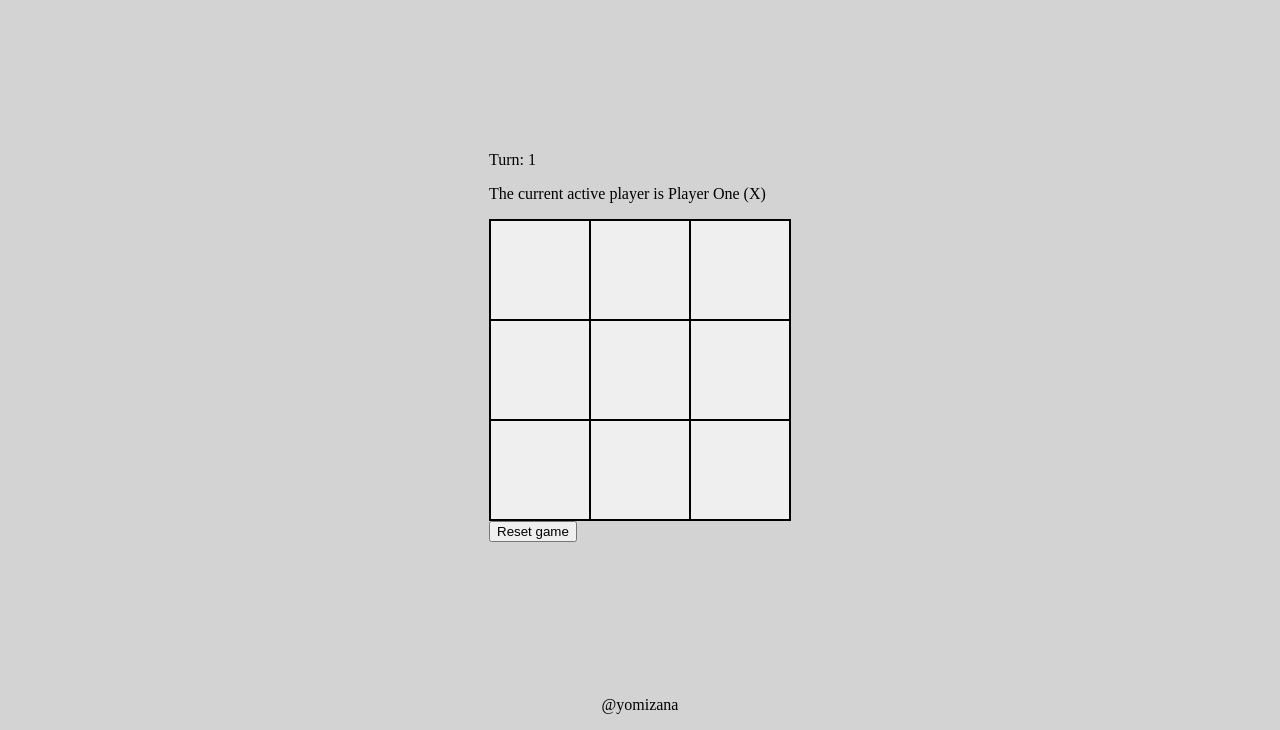
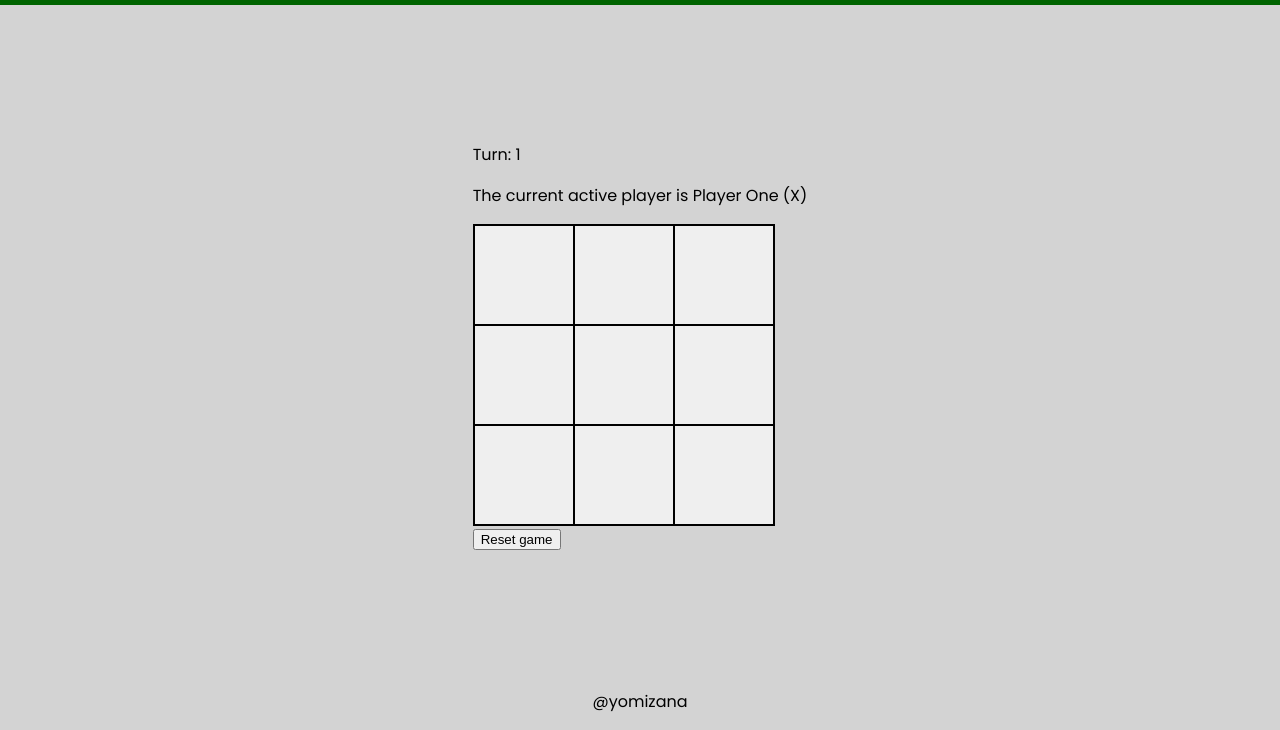
Before and after one commit to yomizana/tic-tac-toe, a plain HTML site: page index.html in a window 1280 px wide. Shown: the part 70-800 px from the top of the page. Drawn offline with Linux system fonts and the light colour scheme.

Commit message:
Add fonts

```diff
--- a/styles.css
+++ b/styles.css
@@ -1,3 +1,17 @@
+@font-face {
+  font-family: "Poppins";
+  src: url("assets/fonts/Poppins-Regular.woff2") format("woff2"),
+    url("assets/fonts/Poppins-Regular.woff") format("woff");
+  font-weight: normal;
+}
+
+@font-face {
+  font-family: "Poppins";
+  src: url("assets/fonts/Poppins-SemiBold.woff2") format("woff2"),
+    url("assets/fonts/Poppins-SemiBold.woff") format("woff");
+  font-weight: bold;
+}
+
 body {
   margin: 0;
   padding: 0;
@@ -5,6 +19,8 @@ body {
   flex-direction: column;
   justify-content: space-between;
   align-items: center;
+
+  font-family: "Poppins", Arial, Helvetica, sans-serif;
 
   height: 100vh;
   background-color: lightgray;
```
Also changed, not shown: assets/fonts/Poppins-Regular.woff (added), assets/fonts/Poppins-Regular.woff2 (added), assets/fonts/Poppins-SemiBold.woff (added), assets/fonts/Poppins-SemiBold.woff2 (added).
